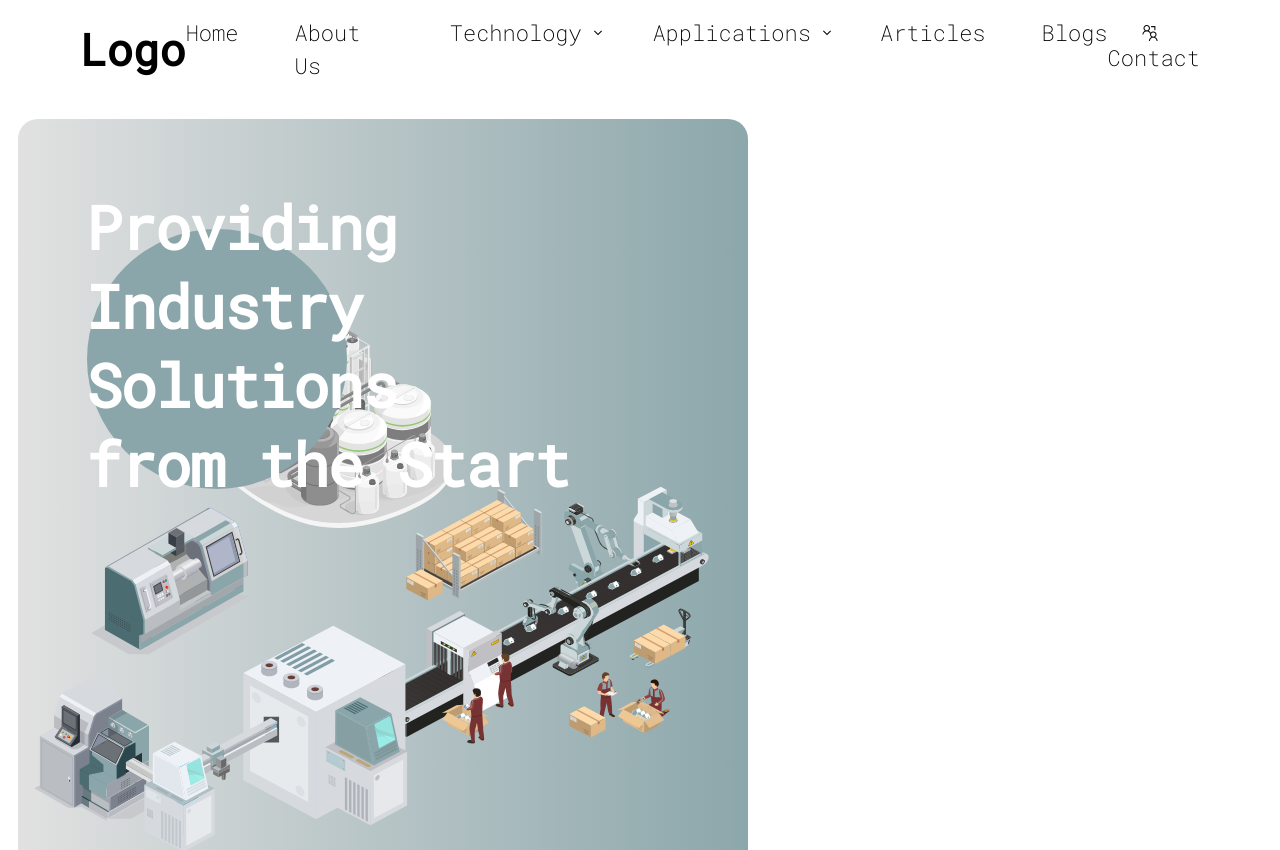
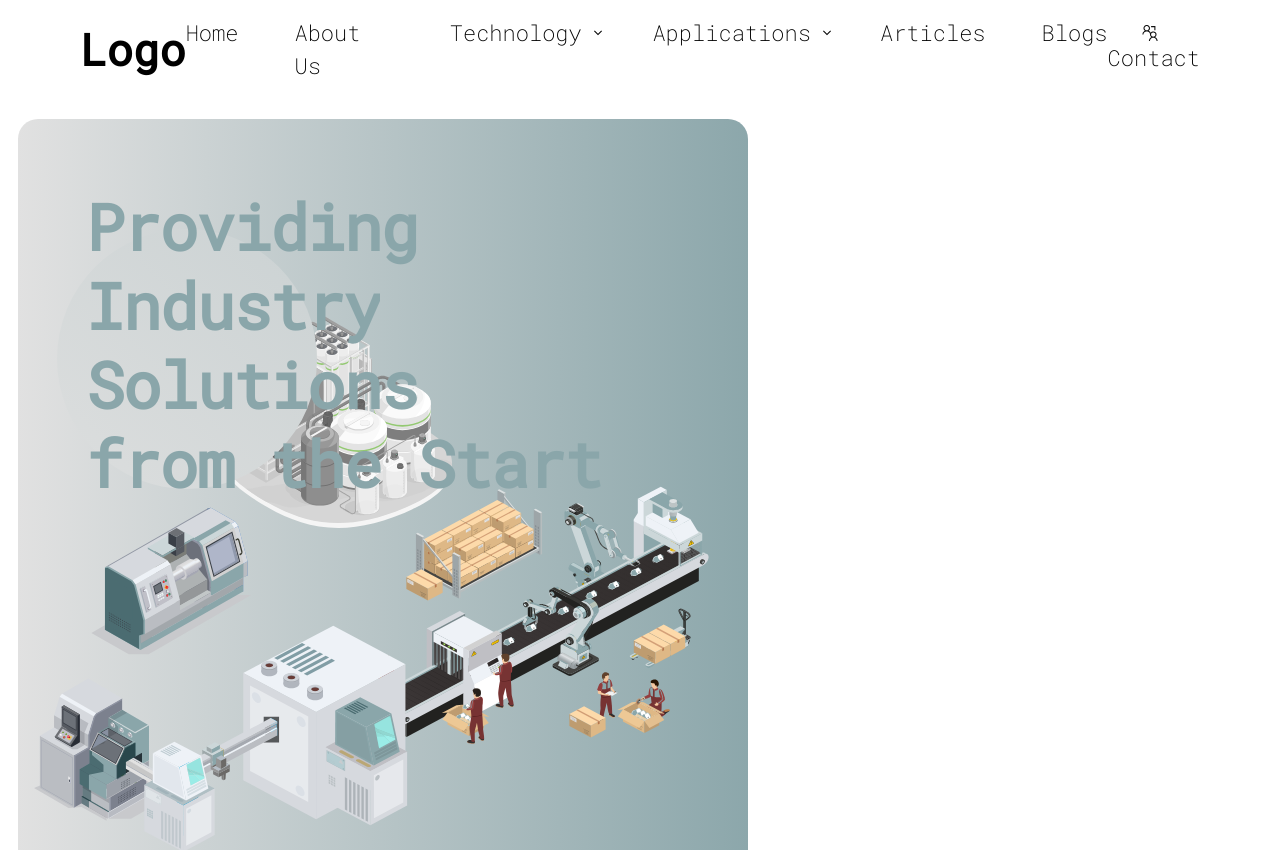
Before and after one commit to nivivirat/Amacle-Studio-Task, a React (Vite) app: page / in a window 1280 px wide. Shown: the top 850 px of the page. Built offline with nearby package versions, Linux system fonts and the light colour scheme.

Commit message:
circle color done

```diff
--- a/src/components/Machine_Frame.jsx
+++ b/src/components/Machine_Frame.jsx
@@ -13,11 +13,10 @@ const Machine_Frame = () => {
                     alt="Machine"
                     className="absolute w-[100%] h-[100%]"
                 />
-                {/* Fixed circle */}
-                <div className="absolute top-[94px] left-[53px] w-[260px] h-[260px] bg-gradient-to-b from-[#8aa6aa] to-[#8aa6aa] rounded-full" />
+                <div className="absolute top-[94px] left-[23px] w-[260px] h-[260px] rounded-full bg-gradient-to-tr from-[#dcdede] to-[#cbd2d3]"></div>
 
-                <p className="w-[554px] h-[316px] absolute left-[52px] top-[52px] text-white font-bold text-[60px] leading-[79px] tracking-tight text-left">
-                    <span className="">
+                <p className="w-[554px] h-[316px] absolute left-[52px] top-[52px] text-white font-bold text-[64px] leading-[79px] tracking-tight text-left">
+                    <span className="highlight-text">
                         Providing Industry Solutions <br /> from the Start
                     </span>
                 </p>
```
